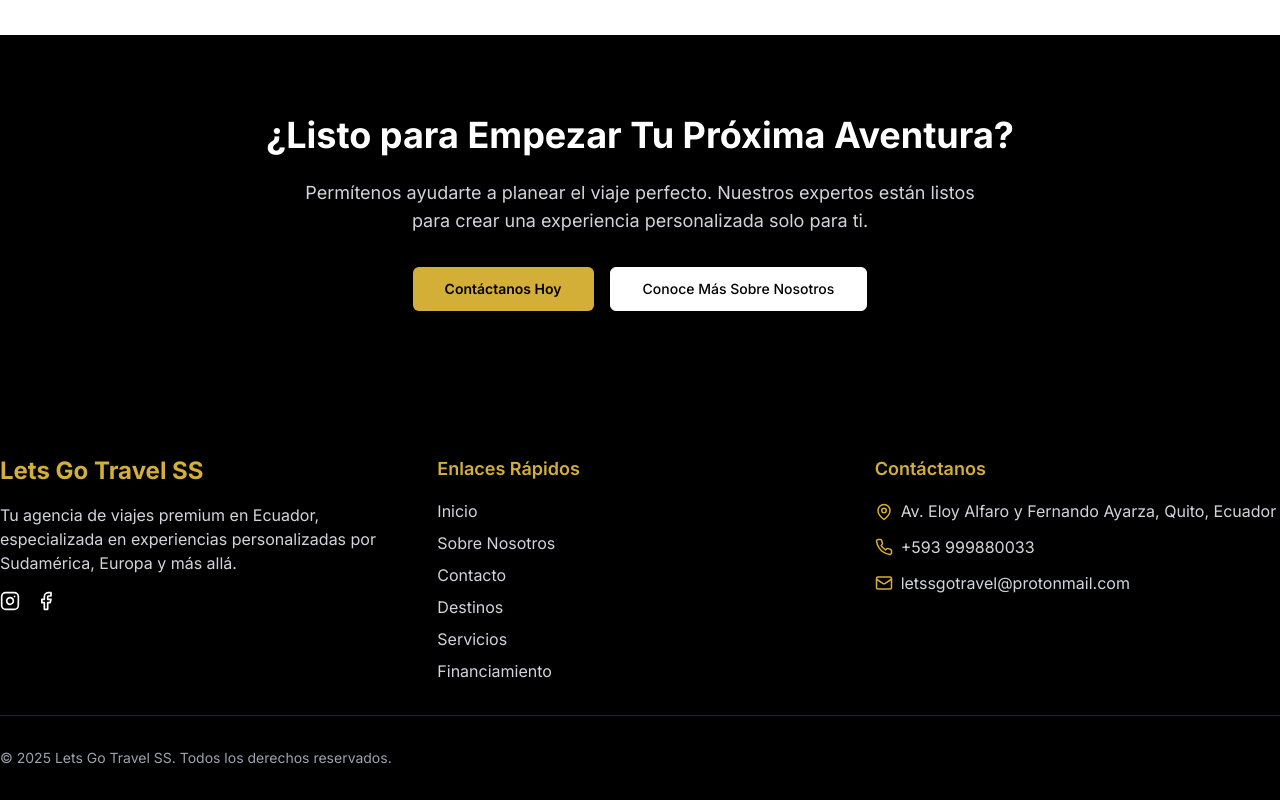
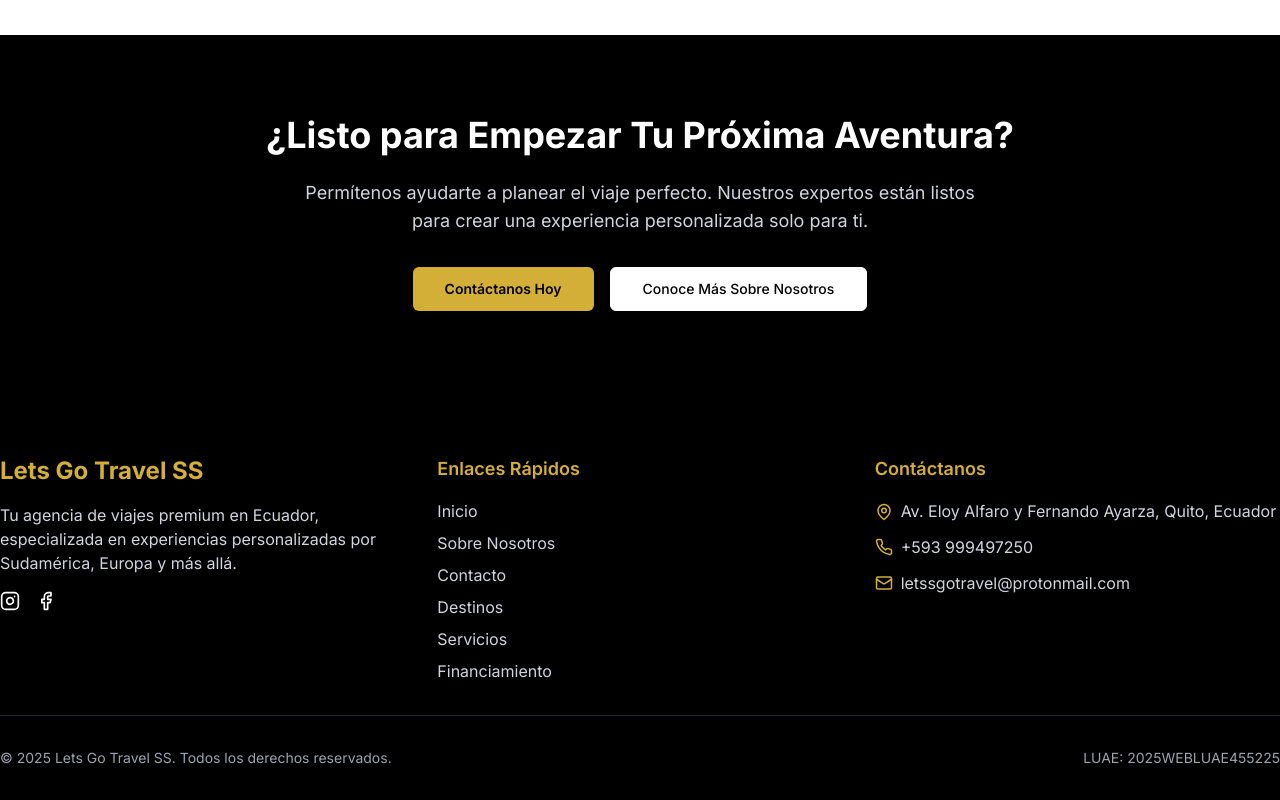
Before and after one commit to Lets21/FrontendLetsGoTravel, a Next.js app: page / in a window 1280 px wide. Shown: the part 3447-4247 px from the top of the page. Built offline with nearby package versions, Linux system fonts and the light colour scheme; no server answers.

Commit message:
LUAE and Cotact

```diff
--- a/components/site-footer.tsx
+++ b/components/site-footer.tsx
@@ -86,12 +86,16 @@ export function SiteFooter() {
 
         <hr className="border-gray-800 my-8" />
 
-        {/* Bottom Footer (solo derechos reservados, sin RUC ni licencia) */}
-        <div className="flex flex-col md:flex-row justify-between items-center text-sm text-gray-400">
-          <p>
-            &copy; {new Date().getFullYear()} {siteConfig.name}. Todos los derechos reservados.
-          </p>
-        </div>
+        {/* Bottom Footer (derechos reservados + licencia LUAE) */}
+<div className="flex flex-col md:flex-row justify-between items-center text-sm text-gray-400">
+  <p>
+    &copy; {new Date().getFullYear()} {siteConfig.name}. Todos los derechos reservados.
+  </p>
+  <p className="mt-2 md:mt-0">
+    LUAE: 2025WEBLUAE455225
+  </p>
+</div>
+
       </div>
     </footer>
   );
--- a/lib/constants.ts
+++ b/lib/constants.ts
@@ -33,9 +33,9 @@ export const siteConfig = {
     tiktok: "https://tiktok.com/@letsgotravel",
   },
   contact: {
-    phone: "+593 999880033",
+    phone: "+593 999497250",
     email: "letssgotravel@protonmail.com",
-    whatsapp: "+593999880033",
+    whatsapp: "+593999497250",
     address: "Av. Eloy Alfaro y Fernando Ayarza, Quito, Ecuador",
   },
   destinations: [
```
